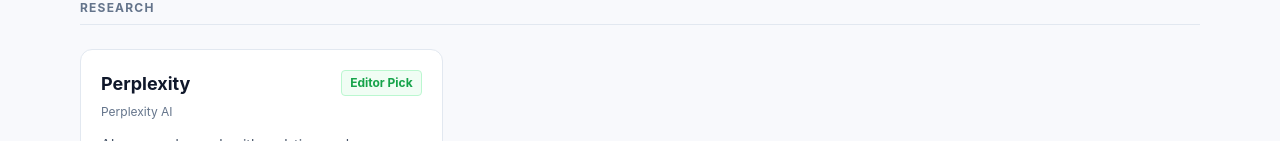
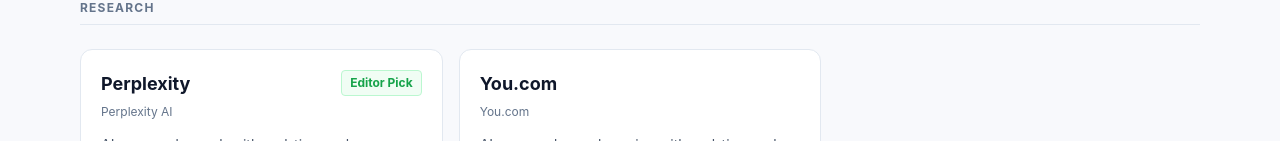
Before and after one commit to cleoops/cleoops-site, a Next.js app: page /tools in a window 1280 px wide. Shown: the part 811-952 px from the top of the page. Built offline with nearby package versions, Linux system fonts and the light colour scheme.

Commit message:
feat: add You.com to tools directory

```diff
--- a/app/tools/page.js
+++ b/app/tools/page.js
@@ -14,6 +14,7 @@
   { name: 'Jasper', by: 'Jasper', category: 'Marketing', desc: 'AI writing platform built specifically for marketing teams and content at scale.', url: 'https://jasper.ai', badge: null },
   { name: 'ElevenLabs', by: 'ElevenLabs', category: 'Voice AI', desc: 'The most realistic AI voice generation available. Used for podcasts, video and narration.', url: 'https://elevenlabs.io', badge: null },
   { name: 'Cursor', by: 'Anysphere', category: 'Coding', desc: 'AI-native code editor that understands your entire codebase. The developer favourite.', url: 'https://cursor.sh', badge: 'Editor Pick' },
+  { name: 'You.com', by: 'You.com', category: 'Research', desc: 'AI-powered search engine with real-time web access, code execution, and multi-model support. Strong alternative to Perplexity.', url: 'https://you.com', badge: null },
 ]
 
 const categories = [...new Set(tools.map(t => t.category))]
```
